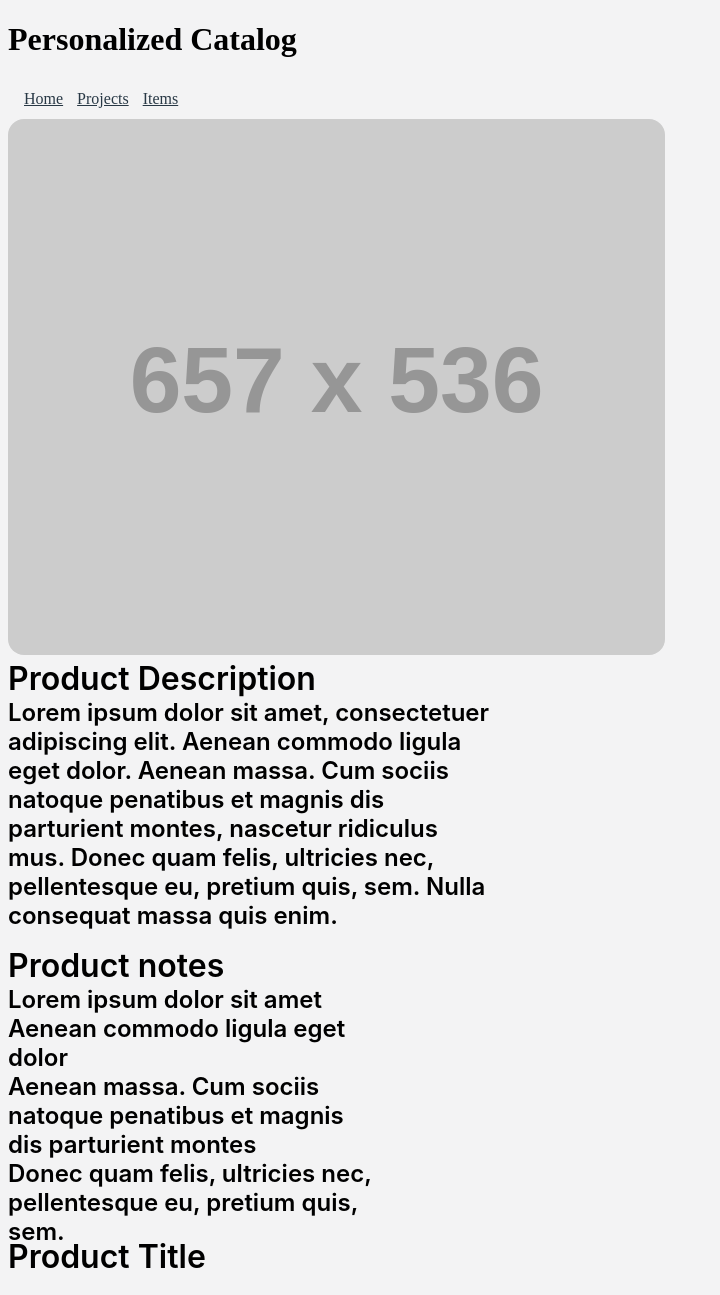
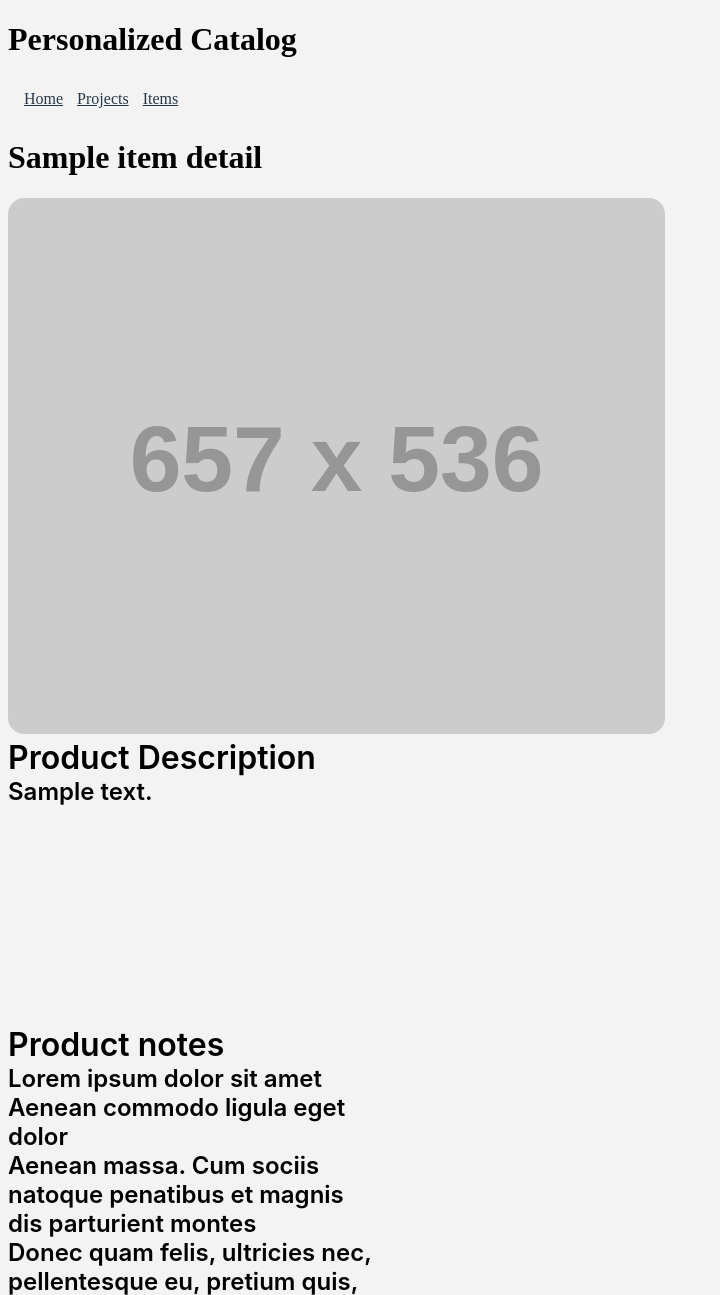
Before and after one commit to bsearight/PersonalizedCatalog, a Flask app: template templates/view_item.html in a window 1280 px wide. Shown: the top 1295 px of the page, without its empty margins (0-720 px from the left). Run offline with Flask 3, Linux system fonts and the light colour scheme; the template is opened without the code that fills it: most values are stand-ins (such as "Sample title", 1, 10 or a date in 2020); grey boxes labelled with a size stand in for pictures from a placeholder-image service; some libraries are stand-ins or nearby versions.

Commit message:
minor cleanup

```diff
--- a/app.py
+++ b/app.py
@@ -27,4 +27,17 @@ def view_project_id(project_id):
 def items():
     return render_template("items.html")
 
+@app.route("/view_item")
+def view_item():
+    return redirect("/items")
+
+@app.route("/view_item/<item_id>")
+def view_item_id(item_id):
+    item_details = {
+        "id": item_id,
+        "name": f"Item {item_id}",
+        "description": f"This is the description for item {item_id}."
+    }
+    return render_template("view_item.html", item_details=item_details)
+
 app.run(debug=True)
--- a/templates/index.html
+++ b/templates/index.html
@@ -15,6 +15,7 @@
         </ul>
     </nav>
     {% block content %}
+    <h1>Favorites</h1>
     <div style="width: 294px; height: 306px; border-radius: 12px; overflow: hidden; justify-content: flex-start; align-items: flex-start; display: inline-flex">
     <div style="flex: 1 1 0; padding: 16px; background: white; border-radius: 8px; border: 1px #D9D9D9 solid; flex-direction: column; justify-content: flex-start; align-items: flex-start; gap: 16px; display: inline-flex">
         <div data-svg-wrapper>
--- a/templates/items.html
+++ b/templates/items.html
@@ -1,7 +1,7 @@
 {% extends "index.html" %}
 {% block title %} Items {% endblock %}
 {% block content %}
- <div style="width: 294px; height: 306px; border-radius: 12px; overflow: hidden; justify-content: flex-start; align-items: flex-start; display: inline-flex">
+ <div onclick="window.location.href='/view_item/1'" style="width: 294px; height: 306px; border-radius: 12px; overflow: hidden; justify-content: flex-start; align-items: flex-start; display: inline-flex">
     <div style="flex: 1 1 0; padding: 16px; background: white; border-radius: 8px; border: 1px #D9D9D9 solid; flex-direction: column; justify-content: flex-start; align-items: flex-start; gap: 16px; display: inline-flex">
         <div data-svg-wrapper>
         <svg width="262" height="247" viewBox="0 0 262 247" fill="none" xmlns="http://www.w3.org/2000/svg" xmlns:xlink="http://www.w3.org/1999/xlink">
--- a/templates/view_item.html
+++ b/templates/view_item.html
@@ -1,10 +1,12 @@
 {% extends "index.html" %}
-{% block title %} template {% endblock %}
+{% block title %} {{ item_details.name }} {% endblock %}
 {% block content %}
+<div>
+    <h1>{{ item_details.name }}</h1>
+</div>
 <img style="width: 657px; height: 536px; border-radius: 16px" src="https://placehold.co/657x536" />
 <div style="width: 485px; height: 287px"><span style="color: black; font-size: 32px; font-family: Inter; font-weight: 600; word-wrap: break-word">Product Description<br/></span>
-    <span style="color: black; font-size: 24px; font-family: Inter; font-weight: 600; word-wrap: break-word">Lorem ipsum dolor sit amet, consectetuer adipiscing elit. Aenean commodo ligula eget dolor. Aenean massa. Cum sociis natoque penatibus et magnis dis parturient montes,
-        nascetur ridiculus mus. Donec quam felis, ultricies nec, pellentesque eu, pretium quis, sem. Nulla consequat massa quis enim. </span></div>
+    <span style="color: black; font-size: 24px; font-family: Inter; font-weight: 600; word-wrap: break-word">{{ item_details.description }}</span></div>
 <div style="width: 374px; height: 291px"><span style="color: black; font-size: 32px; font-family: Inter; font-weight: 600; word-wrap: break-word">Product notes<br/></span>
     <span style="color: black; font-size: 24px; font-family: Inter; font-weight: 600; word-wrap: break-word">Lorem ipsum dolor sit amet<br/>Aenean commodo ligula eget dolor<br/>Aenean massa. Cum sociis natoque penatibus et magnis dis parturient montes
         <br/>Donec quam felis, ultricies nec, pellentesque eu, pretium quis, sem.<br/>
--- a/templates/view_project.html
+++ b/templates/view_project.html
@@ -1,5 +1,5 @@
 {% extends "index.html" %}
-{% block title %} template {% endblock %}
+{% block title %} {{ project_details.name }} {% endblock %}
 {% block content %}
 <div>
     <h1>{{ project_details.name }}</h1>
```
